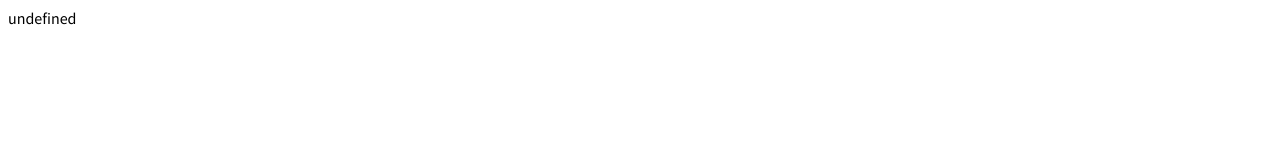
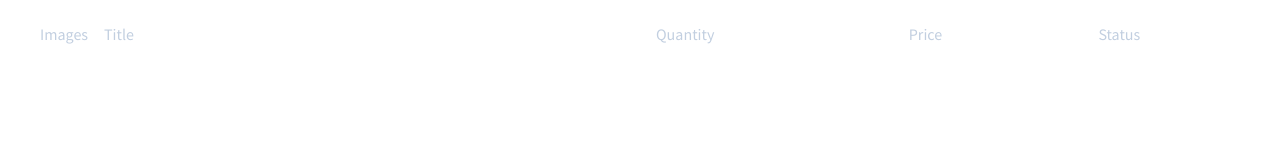
Before and after one commit to js-tasks-ru/js-20241111-2_vsev98, a website: page 07-async-code-fetch-api-part-1/2-sortable-table-v3/index.html in a window 1280 px wide. Drawn offline with Linux system fonts and the light colour scheme; no server answers.

Commit message:
7.2 task sortable-table with 4/6 test be passed

```diff
--- a/06-events-practice/1-sortable-table-v2/index.js
+++ b/06-events-practice/1-sortable-table-v2/index.js
@@ -7,7 +7,7 @@ export default class SortableTableV2 extends SortableTableV1 {
     this.data = data;
     this.headersConfig = headersConfig;
     this.sorted = sorted;
-    this.isSortLocally = true;
+    this.isSortLocally = false;
     this.arrowElement = this.createArrowElement();
     this.sortByDefault();
     this.createListeners();
@@ -30,6 +30,11 @@ export default class SortableTableV2 extends SortableTableV1 {
   sortByDefault() {
     const { id, order = "asc" } = this.sorted;
     const cellElement = this.element.querySelector(`[data-id = "${id}"]`);
+
+    if (!cellElement) {
+      // console.error(`No header found with id: ${id}`);
+      return;
+    }
 
     cellElement.dataset.order = order;
     cellElement.appendChild(this.arrowElement);
--- a/07-async-code-fetch-api-part-1/2-sortable-table-v3/index.js
+++ b/07-async-code-fetch-api-part-1/2-sortable-table-v3/index.js
@@ -1,20 +1,134 @@
-import fetchJson from './utils/fetch-json.js';
+import fetchJson from "./utils/fetch-json.js";
+import SortableTableV2 from "../../06-events-practice/1-sortable-table-v2/index.js";
 
-const BACKEND_URL = 'https://course-js.javascript.ru';
+const BACKEND_URL = "https://course-js.javascript.ru";
 
-export default class SortableTable {
-  constructor(headersConfig, {
-    data = [],
-    sorted = {}
-  } = {}) {
+export default class SortableTableV3 extends SortableTableV2 {
+  constructor(
+    headersConfig,
+    { data = [], sorted = {} } = {},
+    url = "api/rest/products"
+  ) {
+    super(headersConfig, data);
+
+    // this.sorted = sorted;
+
+    this.rowStart = 0;
+    this.rowEnd = 30;
+    this.isLoading = false;
+    // this.data = data;
+    // this.headersConfig = headersConfig;
+    this.url = url;
+    this.element = this.createElement(this.createProductsContainer());
+
+    // this.isSortLocally = false;
+    // fetchJson(this.createUrl())
+    // console.log(this.subElements);
+
+    this.fetchData();
+    this.selectSubElements();
+    this.createListeners();
+  }
+
+  createProductsContainer() {
+    return `
+    <div data-element="productsContainer" class="products-list__container">
+      ${this.createTableTemplate()}
+    </div>`;
+  }
+
+  // selectSubElements() {
+  //   this.element.parentElement.querySelectorAll("[data-element]").forEach((element) => {
+  //     this.subElements[element.dataset.element] = element;
+  //   });
+  // }
+
+  async fetchData() {
+    try {
+      this.data = await fetchJson(this.createUrl());
+
+      // console.log(this.data);
+
+      // this.update();
+      if (this.rowStart === 0) {
+        this.render();
+      }
+    } catch (error) {
+      console.error("Error fetching data:", error);
+      return [];
+    }
+  }
+
+  createUrl() {
+    const url = new URL(this.url, BACKEND_URL);
+    url.searchParams.append("_embed", "subcategory.category");
+    url.searchParams.append("_sort", `${this.id ?? "title"}`);
+    url.searchParams.append("_order", `${this.order ?? "asc"}`);
+    url.searchParams.append("_start", `${this.rowStart}`); //this.to.toISOString());
+    url.searchParams.append("_end", `${this.rowEnd}`);
+    console.log(url.href);
+
+    return url.toString();
+  }
+
+  sortCommon(sortField, sortOrder) {
+    if (this.isSortLocally) {
+      this.sortOnClient(sortField, sortOrder);
+    } else {
+      this.sortOnServer(sortField, sortOrder);
+    }
+  }
+
+  sortOnClient(id, order) {
+    super.sortOnClient(id, order);
+    this.render();
+  }
+
+  sortOnServer(id, order) {
+    this.id = id;
+    this.order = order;
+    this.fetchData();
+    this.render();
 
   }
 
-  sortOnClient (id, order) {
-
+  render() {
+    super.update();
   }
 
-  sortOnServer (id, order) {
+  handleProductsContainerScroll = (e) => {
+    const windowBottom =
+      document.documentElement.getBoundingClientRect().bottom;
+    const windowHeight = document.documentElement.clientHeight;
 
+    if (windowBottom < windowHeight * 1.8 && !this.isLoading) {
+      this.isLoading = true;
+
+      this.rowStart = this.rowEnd;
+      this.rowEnd += 30;
+
+      this.fetchData().finally(() => {
+        this.isLoading = false;
+        this.subElements.body.innerHTML +=
+          this.createTableBodyTemplate();
+      });
+    }
+  };
+
+  createListeners() {
+    this.subElements.header.addEventListener(
+      "pointerdown",
+      this.handleHeaderCellPointerdown
+    );
+    window.addEventListener("scroll", this.handleProductsContainerScroll);
+  }
+
+  destroyListeners() {
+    super.destroyListeners();
+    //  window.destroyListeners("scroll", this.handleProductsContainerScroll);
+  }
+
+  destroy() {
+    super.destroy();
   }
 }
```
Also changed, not shown: 07-async-code-fetch-api-part-1/2-sortable-table-v3/index.html (+1 -1 lines), 07-async-code-fetch-api-part-1/2-sortable-table-v3/index.spec.js (+2 -1 lines).
